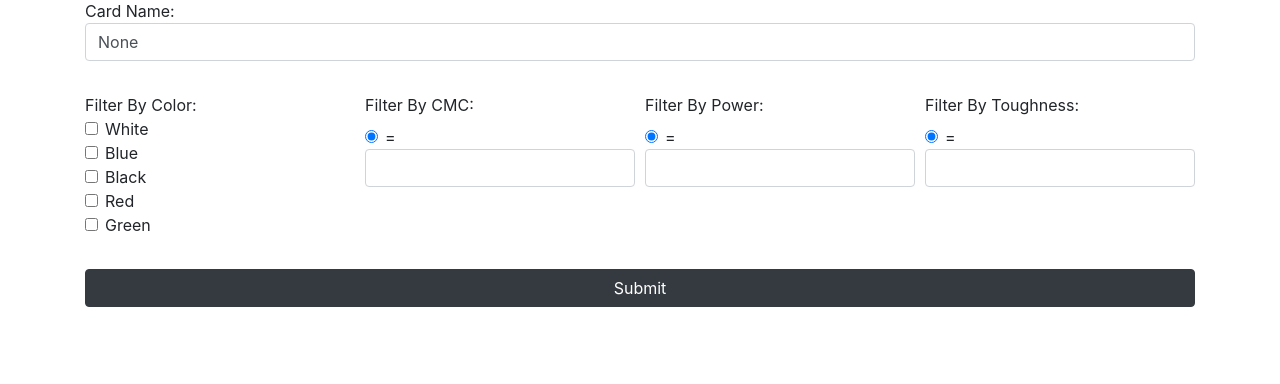
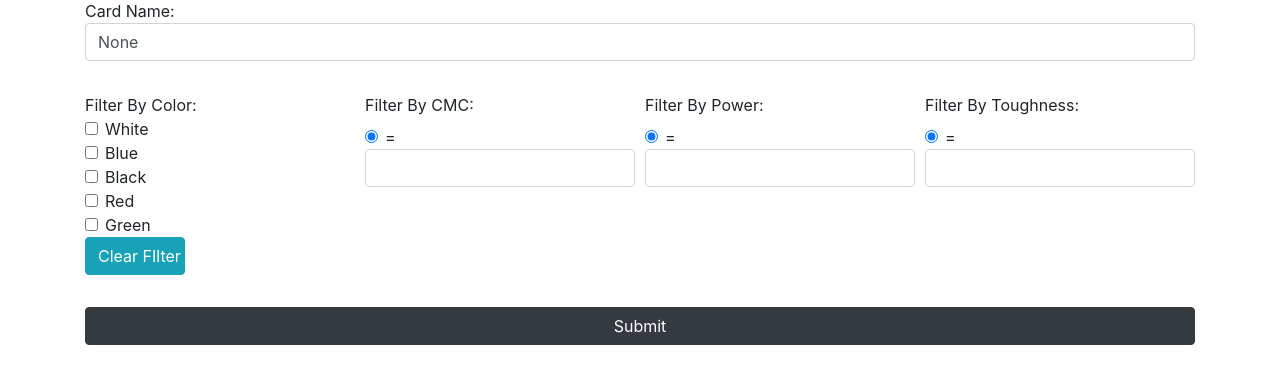
Before and after one commit to brettephillips/DatabaseAppDevelopment, a Flask app: page /search in a window 1280 px wide. Shown: the part 94-478 px from the top of the page. Run offline with Flask 2, Linux system fonts and the light colour scheme; some libraries are stand-ins or nearby versions.

Commit message:
finished filter

```diff
--- a/mtg.py
+++ b/mtg.py
@@ -191,20 +191,28 @@ def search():
 			api_call += ".where(name='"+search_name+"')"
 
 		# if color is set
+		selected_color = ""
 		if len(selected_colors) == 1:
-			api_call += ".where(colors='"+selected_colors[0]+"')"
+			selected_color = selected_colors[0]
+			api_call += ".where(colors='"+selected_color+"')"
 
+		cmc = ""
 		# if cmc is set
 		if cmc_value != '' and cmc_value != None:
-			api_call += ".where(cmc="+cmc_value+")"
+			cmc = cmc_value
+			api_call += ".where(cmc="+cmc+")"
 
+		power = ""
 		# if power is set
 		if power_value != '' and power_value != None:
-			api_call += ".where(power="+power_value+")"
+			power = power_value
+			api_call += ".where(power="+power+")"
 
+		toughness = ""
 		# if toughness is set
 		if toughness_value != '' and toughness_value != None:
-			api_call += ".where(toughness="+toughness_value+")"
+			toughness = toughness_value
+			api_call += ".where(toughness="+toughness+")"
 
 		#finish api call
 		api_call += ".all()"
@@ -227,12 +235,16 @@ def search():
 			title=title,
 			cards=c_names,
 			search_name=search_name,
+			selected_color=selected_color,
+			cmc=cmc,
+			power=power,
+			toughness=toughness,
 			logged_in=logged_in
 		)
 
 	#catch and log error
 	except Exception as ex:
-		#logError("API Get Card Search",ex)
+		logError("API Get Card Search",ex)
 
 		return render_template('search.html',
 			title=title,
--- a/static/css/style.css
+++ b/static/css/style.css
@@ -158,3 +158,7 @@ span:hover {
 .a_deck {
     margin-bottom: 6px;
 }
+
+#clear_filter_button {
+  width: 100px;
+}
--- a/templates/search.html
+++ b/templates/search.html
@@ -27,23 +27,23 @@
 	      <div class="col">
 		      <label class="form-check-label">Filter By Color:
 		      <div class="form-check">
-					<input class="form-check-input" name="check_white" type="checkbox" value="">
+					<input class="form-check-input color" name="check_white" type="checkbox" {% if selected_color == 'white' %}checked{% endif %} onchange="toggleCheckbox(this)" value="">
 					<label class="form-check-label">White</label>
 		      </div>
 		      <div class="form-check">
-					<input class="form-check-input" name="check_blue" type="checkbox" value="">
+					<input class="form-check-input color" name="check_blue" type="checkbox" {% if selected_color == 'blue' %}checked{% endif %} onchange="toggleCheckbox(this)" value="">
 					<label class="form-check-label">Blue</label>
 		      </div>
 		      <div class="form-check">
-					<input class="form-check-input" name="check_black" type="checkbox" value="">
+					<input class="form-check-input color" name="check_black" type="checkbox" {% if selected_color == 'black' %}checked{% endif %} onchange="toggleCheckbox(this)" value="">
 					<label class="form-check-label">Black</label>
 		      </div>
 		      <div class="form-check">
-					<input class="form-check-input" name="check_red" type="checkbox" value="">
+					<input class="form-check-input color" name="check_red" type="checkbox" {% if selected_color == 'red' %}checked{% endif %} onchange="toggleCheckbox(this)" value="">
 					<label class="form-check-label">Red</label>
 		      </div>
 		      <div class="form-check">
-					<input class="form-check-input" name="check_green" type="checkbox" value="">
+					<input class="form-check-input color" name="check_green" type="checkbox" {% if selected_color == 'green' %}checked{% endif %} onchange="toggleCheckbox(this)" value="">
 					<label class="form-check-label">Green</label>
 		      </div>
 	      </div>
@@ -62,7 +62,7 @@
 		        <label class="form-check-label"><=</label>
 		      </div> -->
 		      <div class="form-group">
-	      		<input type="text" class="form-control" name="cmcValue">
+	      		<input type="text" class="form-control" id="cmcValue" name="cmcValue" value="{{cmc}}">
 		      </div>
 	      </div>
 	      <div class="col">
@@ -80,7 +80,7 @@
 		        <label class="form-check-label"><=</label>
 		      </div> -->
 		      <div class="form-group">
-	      		<input type="text" class="form-control" name="powerValue">
+	      		<input type="text" class="form-control" id="powerValue" name="powerValue" value="{{power}}">
 		      </div>
 	      </div>
 	      <div class="col">
@@ -98,10 +98,11 @@
 		        <label class="form-check-label"><=</label>
 		      </div> -->
 		      <div class="form-group">
-	      		<input type="text" class="form-control" name="toughnessValue">
+	      		<input type="text" class="form-control" id="toughnessValue" name="toughnessValue" value="{{toughness}}">
 		      </div>
 	      </div>
           </div>
+          <div class="btn btn-info btn-block" id="clear_filter_button" onclick="clearFilter()">Clear FIlter</div>
 	  <div class="form-row">
 	      <div class="col">
 		      <div class="form-group">
@@ -128,5 +129,48 @@
 {% endif %}
 </div>
 </div>
+<script>
+	// funciton to make it so only one color is selected at a time
+	function toggleCheckbox(thisBox) {
+		// get initial state of changed box
+		var check = false;
+		if (thisBox.checked == false) {
+			console.log("false");
+			check = true;
+		}
+		// clear previously selected boxes
+		var checkBoxes = document.getElementsByClassName("color");
+		for (var i = 0; i < checkBoxes.length; i++) {
+			checkBoxes[i].checked = false;
+		}
+		// set changed box to correct state
+		if (check === false) {
+			console.log("true");
+			thisBox.checked = true;
+		}
+	}
+
+	// function to clear filter
+	function clearFilter() {
+
+		//clear search name
+		document.getElementById("in_page_search").value = "";
+
+		//clear color
+		var checkBoxes = document.getElementsByClassName("color");
+		for (var i = 0; i < checkBoxes.length; i++) {
+			checkBoxes[i].checked = false;
+		}
+
+		//clear cmc
+		document.getElementById("cmcValue").value = "";
+
+		//clear power
+		document.getElementById("powerValue").value = "";
+
+		//clear toughness
+		document.getElementById("toughnessValue").value = "";
+	}
+</script>
 </body>
 </html>
```
Also changed, not shown: 1 other file.
